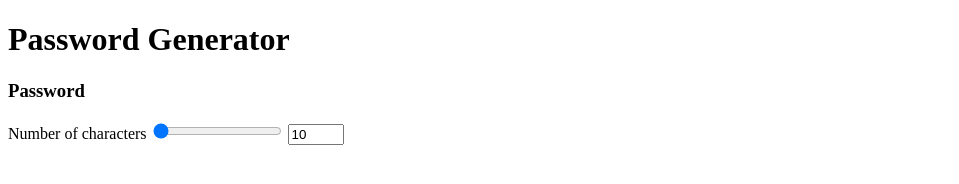
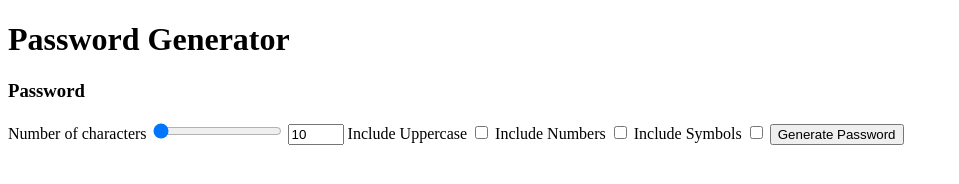
Before and after one commit to GiulianaBCastillo/Password-Generator, a plain HTML site: page index.html in a window 1280 px wide. Shown: the whole page, without its empty margins (0-959 px from the left). Drawn offline with Linux system fonts and the light colour scheme.

Commit message:
checkboxes and buttons added to the form in html

```diff
--- a/index.html
+++ b/index.html
@@ -17,6 +17,16 @@
         <input type="range" min="10" max="64" value="10" id="characterAmountRange">
         <input type="number" min="10" max="64" value="10" id="characterAmountNumber">
 
+        <label for="includeUppercase">Include Uppercase</label>
+        <input type ="checkbox" id="includeUppercase">
+
+        <label for="includeNumbers">Include Numbers</label>
+        <input type ="checkbox" id="includeNumbers">
+
+        <label for="includeSymbols">Include Symbols</label>
+        <input type ="checkbox" id="includeSymbols">
+
+        <button type="submit">Generate Password</button>
     </form>
 </body>
 </html>
```
